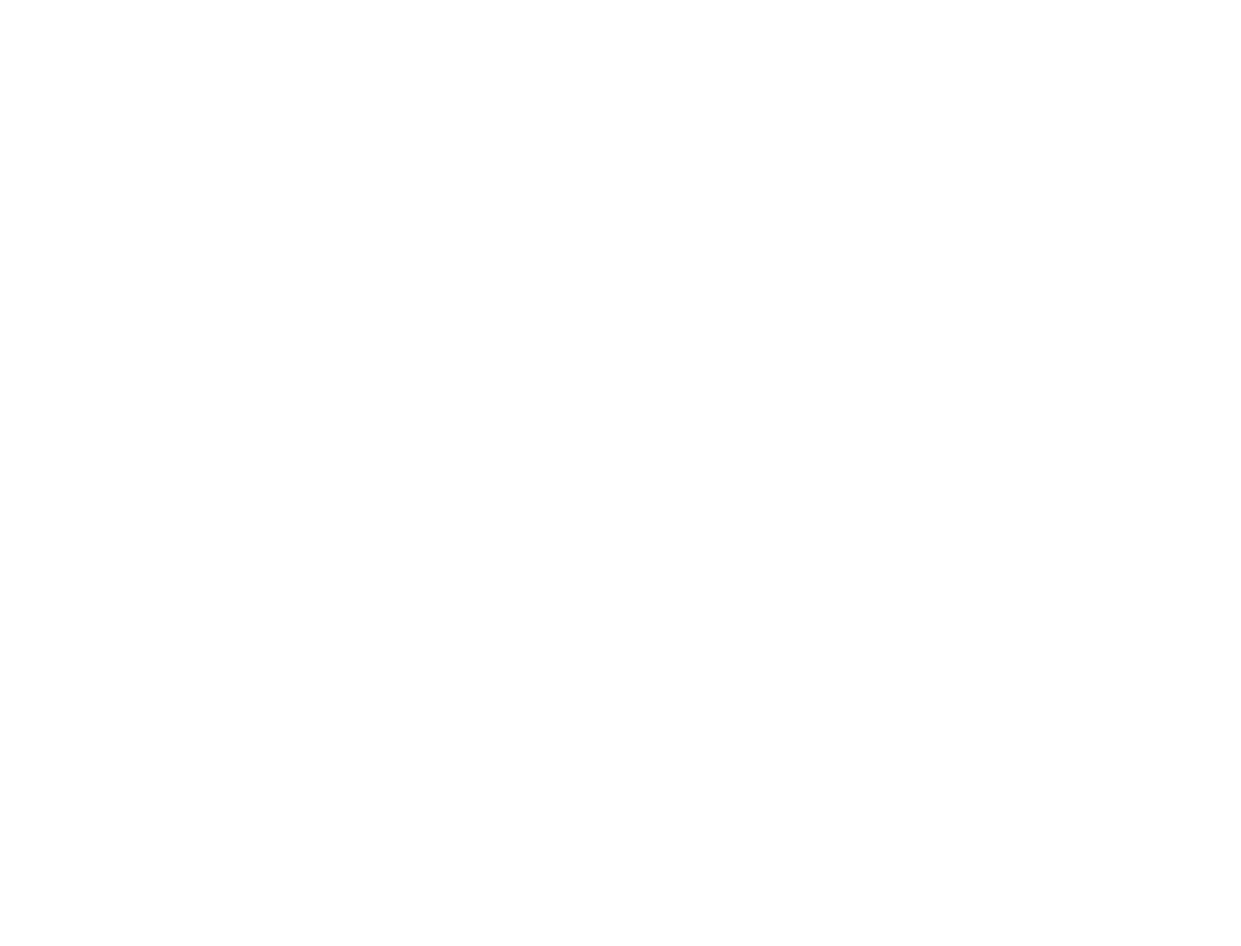
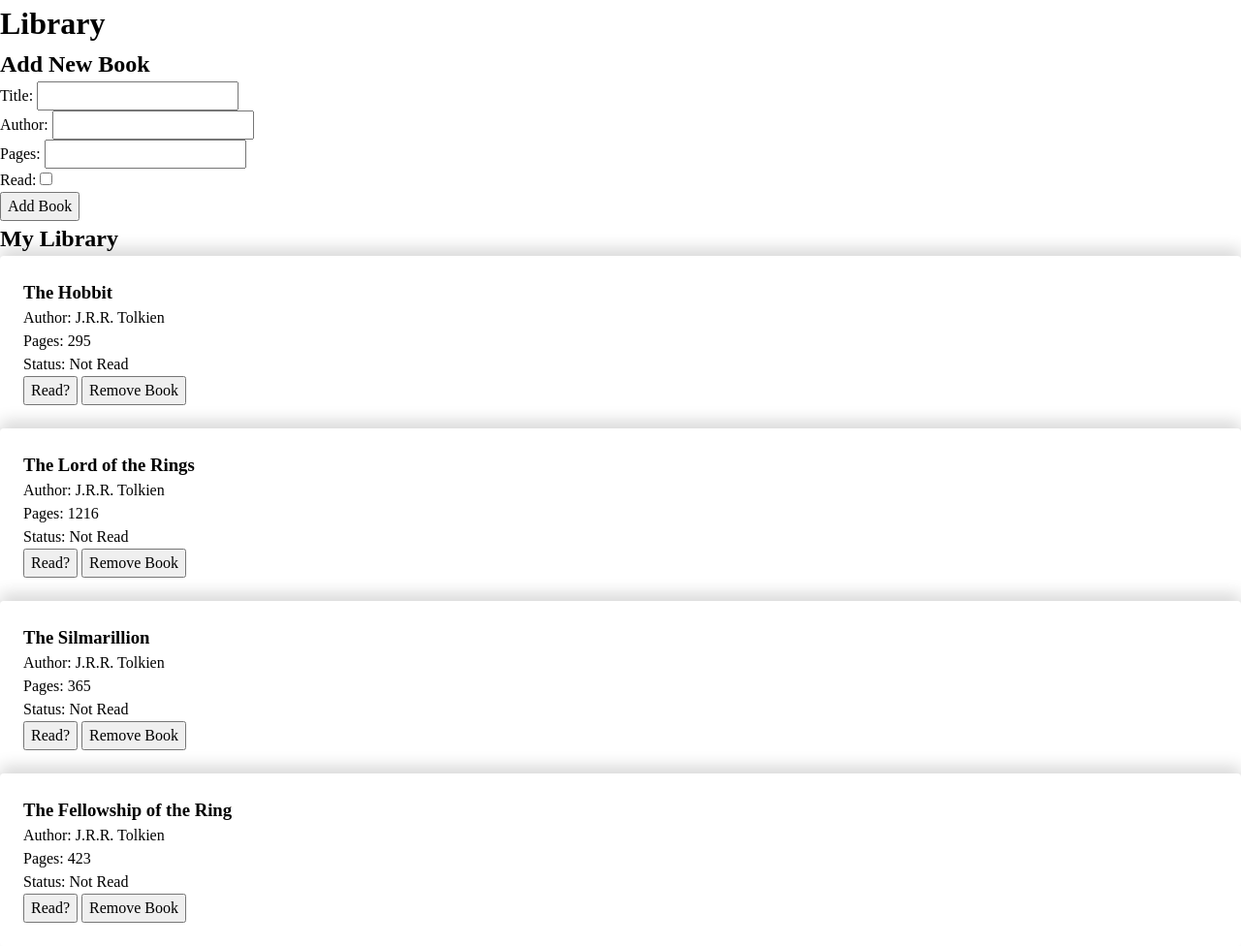
Before and after one commit to ansidian/library, a plain HTML site: page index.html in a window 1280 px wide. Shown: the whole page at 97% size. Before the commit the page ends 800 px from the top, so only its background shows below. Drawn offline with Linux system fonts and the light colour scheme.

Commit message:
Add core library functionality (add/remove, toggle read state)

```diff
--- a/index.html
+++ b/index.html
@@ -5,8 +5,37 @@
 	<title>The Odin Project: Library</title>
 	<link rel="stylesheet" href="styles.css">
 </head>
+<body>
 
-<body>
+<h1>Library</h1>
+<div class="book-form">
+	<h2>Add New Book</h2>
+	<form id="bookForm">
+		<div class="form-group">
+			<label for="title">Title:</label>
+			<input type="text" id="title" name="title" required>
+		</div>
+		<div class="form-group">
+			<label for="author">Author:</label>
+			<input type="text" id="author" name="author" required>
+		</div>
+		<div class="form-group">
+			<label for="pages">Pages:</label>
+			<input type="number" id="pages" name="pages" required>
+		</div>
+		<div class="form-group">
+			<label for="read">Read:</label>
+			<input type="checkbox" id="read" name="read">
+		</div>
+		<button type="submit">Add Book</button>
+	</form>
+</div>
+
+<h2>My Library</h2>
+<div class="library-display" id="libraryDisplay">
+	<!-- Books will be displayed here -->
+</div>
+
 <script src="script.js"></script>
 </body>
 </html>
--- a/script.js
+++ b/script.js
@@ -0,0 +1,90 @@
+function Book(title, author, pages) {
+    this.title = title;
+    this.author = author;
+    this.pages = pages;
+    this.isRead = false;
+}
+
+Book.prototype.info = function () {
+    return `${this.title} by ${this.author}, ${this.pages} pages, ${this.isRead ? "has been read." : "not read yet."}`
+}
+
+Book.prototype.toggleRead = function () {
+    this.isRead = !this.isRead;
+}
+
+Book.prototype.removeBook = function () {
+    const index = myLibrary.indexOf(this);
+    if (index !== -1) {
+        myLibrary.splice(index, 1);
+        displayBooks();
+    }
+}
+
+const myLibrary = [];
+
+function addBookToLibrary(title, author, pages) {
+    const book = new Book(title, author, pages);
+    myLibrary.push(book);
+    displayBooks();
+}
+
+function removeBook(index) {
+    myLibrary.splice(index, 1)
+    displayBooks();
+}
+
+function displayBooks() {
+    const bookList = document.getElementById('libraryDisplay')
+    bookList.innerHTML = '';
+
+    myLibrary.forEach((book, index) => {
+        const bookCard = document.createElement('div');
+        bookCard.dataset.index = String(index);
+        bookCard.classList.add("book-card");
+        bookCard.innerHTML = `
+            <h3>${book.title}</h3>
+            <p>Author: ${book.author}</p>
+            <p>Pages: ${book.pages}</p>
+            <p>Status: ${book.isRead ? "Read" : "Not Read"}</p></p>
+            <button class="toggle-read">Read?</button>
+            <button class="remove-book">Remove Book</button>
+        `;
+
+        const toggleRead = bookCard.querySelector('.toggle-read');
+        const removeBook = bookCard.querySelector('.remove-book');
+
+        toggleRead.addEventListener('click', () => {
+            const index = parseInt(bookCard.dataset.index)
+            myLibrary[index].toggleRead();
+            displayBooks();
+        });
+
+        removeBook.addEventListener('click', () => {
+            const index = parseInt(bookCard.dataset.index);
+            myLibrary[index].removeBook();
+            displayBooks();
+        });
+        bookList.appendChild(bookCard);
+    });
+}
+
+document.getElementById('bookForm').addEventListener('submit', function (e) {
+    e.preventDefault();
+
+    const title = document.getElementById('title').value;
+    const author = document.getElementById('author').value;
+    const pages = document.getElementById('pages').value;
+    const isRead = document.getElementById('read').checked;
+    const book = new Book(title, author, pages);
+    book.isRead = isRead;
+    myLibrary.push(book);
+    displayBooks();
+    document.getElementById('bookForm').reset();
+});
+
+
+addBookToLibrary("The Hobbit", "J.R.R. Tolkien", 295)
+addBookToLibrary("The Lord of the Rings", "J.R.R. Tolkien", 1216)
+addBookToLibrary("The Silmarillion", "J.R.R. Tolkien", 365)
+addBookToLibrary("The Fellowship of the Ring", "J.R.R. Tolkien", 423)
--- a/styles.css
+++ b/styles.css
@@ -0,0 +1,51 @@
+/*
+  Josh's Custom CSS Reset
+  https://www.joshwcomeau.com/css/custom-css-reset/
+*/
+
+*, *::before, *::after {
+    box-sizing: border-box;
+}
+
+* {
+    margin: 0;
+}
+
+body {
+    line-height: 1.5;
+    -webkit-font-smoothing: antialiased;
+}
+
+img, picture, video, canvas, svg {
+    display: block;
+    max-width: 100%;
+}
+
+input, button, textarea, select {
+    font: inherit;
+}
+
+p, h1, h2, h3, h4, h5, h6 {
+    overflow-wrap: break-word;
+}
+
+p {
+    text-wrap: pretty;
+}
+
+h1, h2, h3, h4, h5, h6 {
+    text-wrap: balance;
+}
+
+#root, #__next {
+    isolation: isolate;
+}
+
+.book-card {
+    position: sticky;
+    top: 0;
+    background: white;
+    padding: 1.5rem;
+    box-shadow: 0 -0.5rem 1rem rgba(0 0 0 / 0.15);
+    border-radius: 4px;
+}
```
